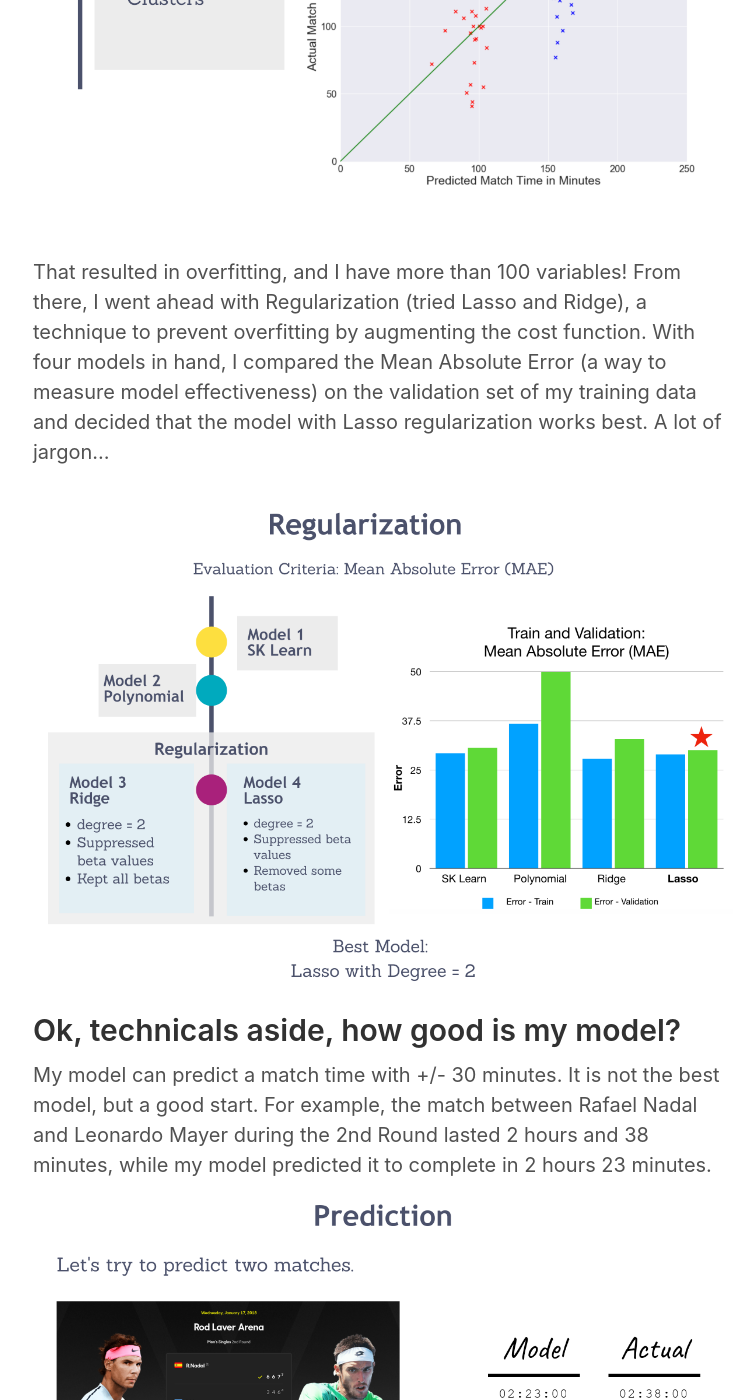
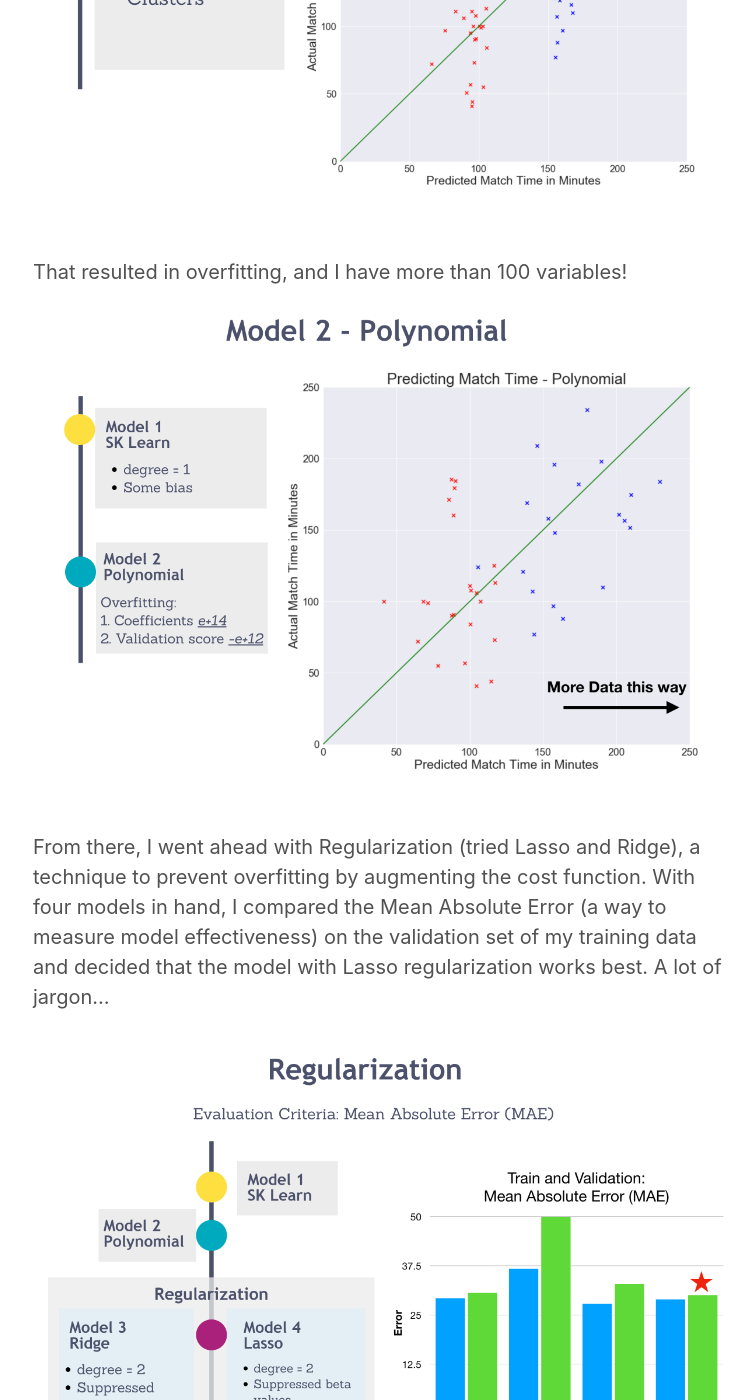
Before and after one commit to mizhao2018/mizhao2018.github.io, a Jekyll site: the page built from _posts/2018-04-28-Predicting-Tennis-Match-Time-at-the-Australian-Open.md, in a window 1280 px wide and 1400 px high, scrolled down 2343 px. Shown: the whole window, without its empty margins (257-1011 px from the left). Built offline with Jekyll 4.4.1, drawn with Linux system fonts in a browser that asks for light colours.

Commit message:
Update 2018-04-28-Predicting-Tennis-Match-Time-at-the-Australian-Open.md

```diff
--- a/_posts/2018-04-28-Predicting-Tennis-Match-Time-at-the-Australian-Open.md
+++ b/_posts/2018-04-28-Predicting-Tennis-Match-Time-at-the-Australian-Open.md
@@ -31,6 +31,7 @@ Note - I also only included completed matches, so a total of 253 matches over th
 Part of the fun as a Data Scientist is to derive a model that can best answer the question. Without getting too deep into weeds, I divided my data into 80% train and 20% test. I started with a simple Linear Regression with SK Learn, but reazlied that I can try polynomial as to allow some features to interact, for example, how does temperature affect men vs. women matches?
 ![alt text](https://github.com/mizhao2018/mizhao2018.github.io/blob/master/images/004.png?raw=true)
 That resulted in overfitting, and I have more than 100 variables!
+![alt_text](https://github.com/mizhao2018/mizhao2018.github.io/blob/master/images/005.png?raw=true)
 From there, I went ahead with Regularization (tried Lasso and Ridge), a technique to prevent overfitting by augmenting the cost function. With four models in hand, I compared the Mean Absolute Error (a way to measure model effectiveness) on the validation set of my training data and decided that the model with Lasso regularization works best. A lot of jargon...
 ![alt text](https://github.com/mizhao2018/mizhao2018.github.io/blob/master/images/006.png?raw=true)
 
```
